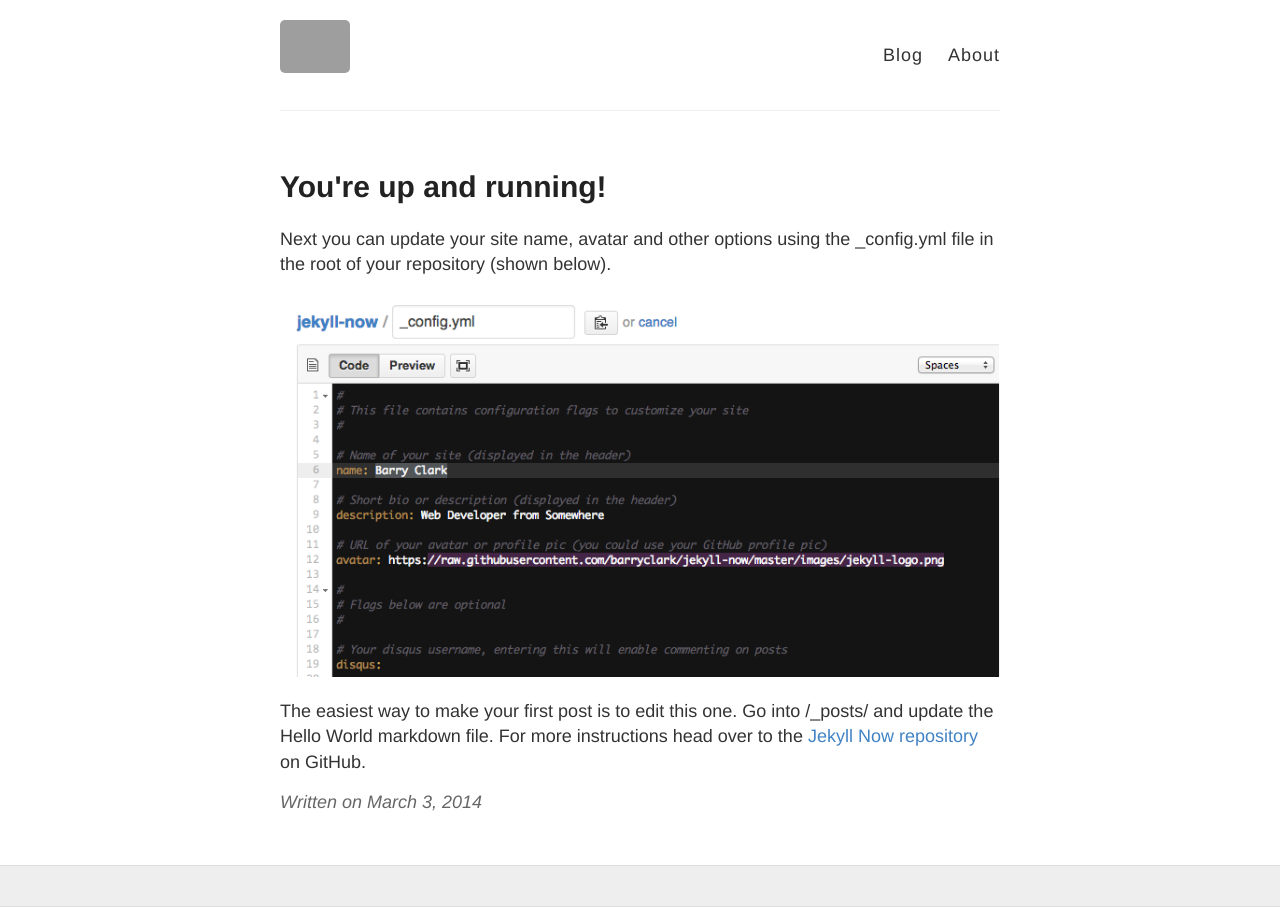
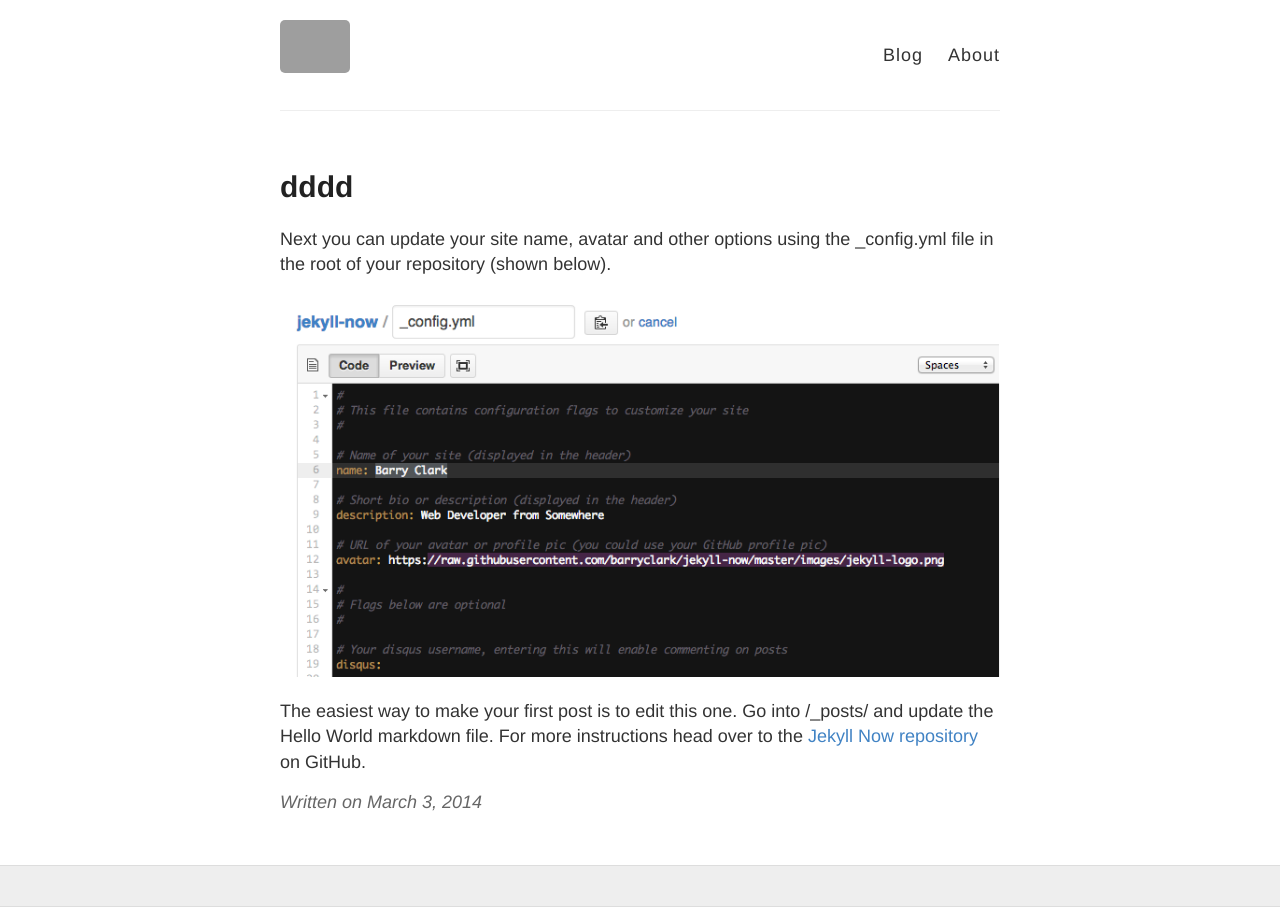
Before and after one commit to kookmin-sw/capstone-2021-2021-26, a Jekyll site: the page built from _posts/2014-3-3-Hello-World.md, in a window 1280 px wide. Built offline with Jekyll 4.4.1, drawn with Linux system fonts in a browser that asks for light colours; grey boxes are pictures that could not be loaded.

Commit message:
Update 2014-3-3-Hello-World.md

```diff
--- a/_posts/2014-3-3-Hello-World.md
+++ b/_posts/2014-3-3-Hello-World.md
@@ -1,6 +1,9 @@
 ---
 layout: post
-title: You're up and running!
+title: "dddd"
+
+categories:
+  - ddd
 ---
 
 Next you can update your site name, avatar and other options using the _config.yml file in the root of your repository (shown below).
```
